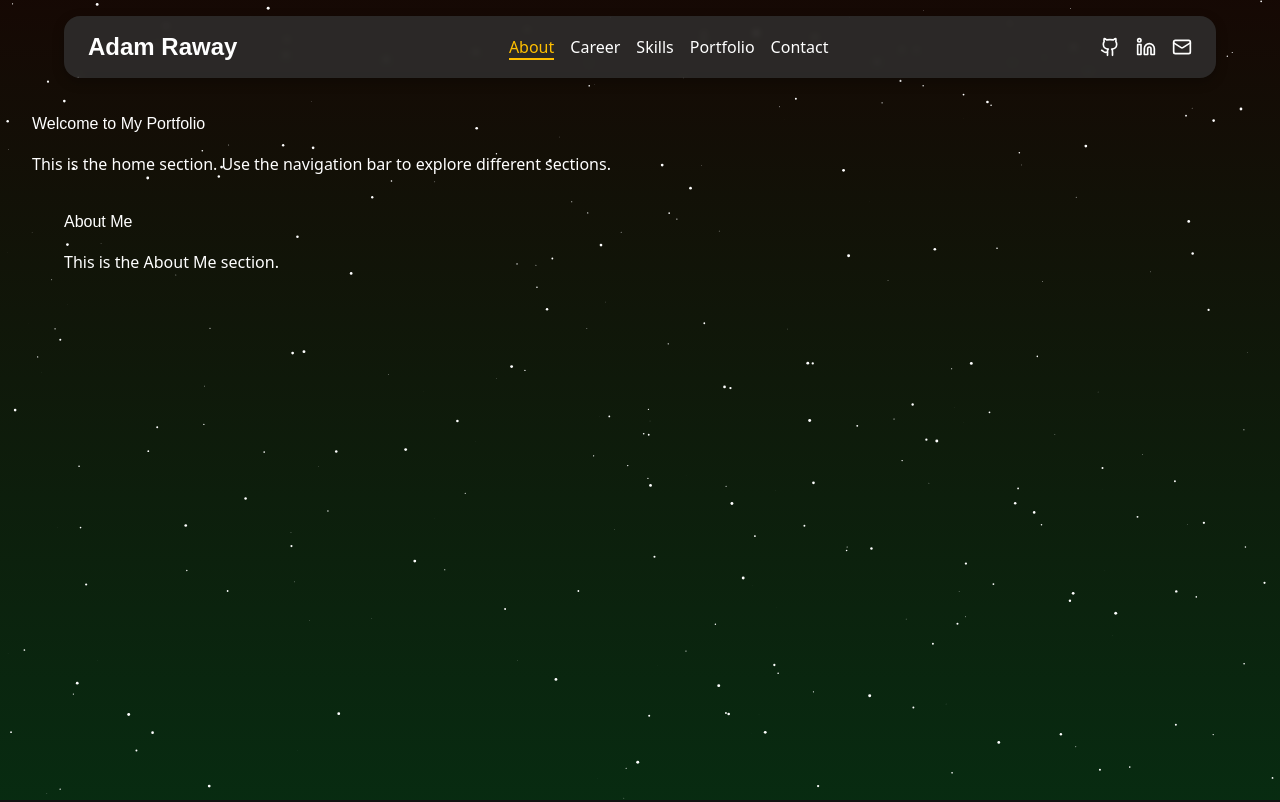
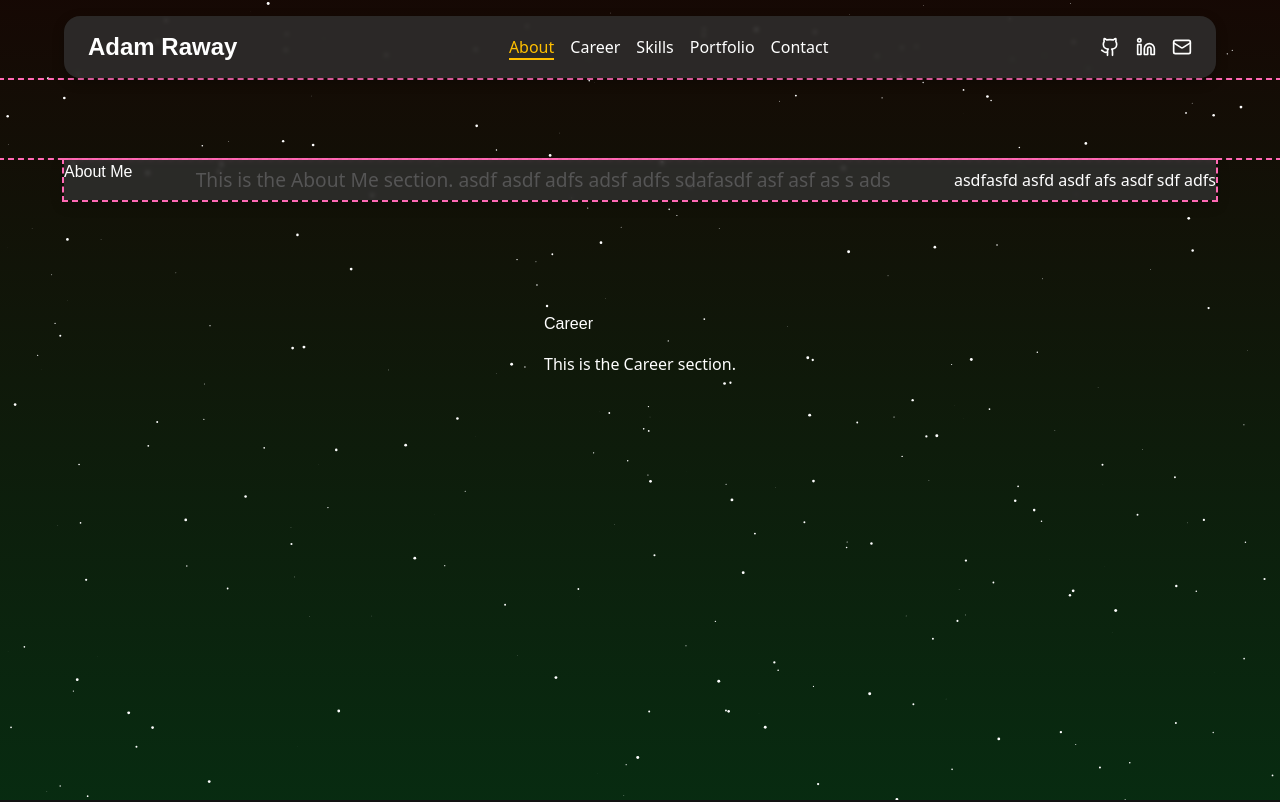
Before and after one commit to Adam-Raway/adam-raway-portfolio, a Next.js app: page / in a window 1280 px wide. Shown: the top 802 px of the page. Built offline with nearby package versions, Linux system fonts and the light colour scheme.

Commit message:
Got a basic version of about me working, but the stretch is not acting properly.

```diff
--- a/src/app/page.tsx
+++ b/src/app/page.tsx
@@ -1,5 +1,11 @@
 import React from "react";
 import Navbar from "components/Navbar/Navbar";
+
+import aboutStyles from 'styles/sectionStyles/about.module.css';
+import careerStyles from 'styles/sectionStyles/career.module.css';
+import skillsStyles from 'styles/sectionStyles/skills.module.css';
+import portfolioStyles from 'styles/sectionStyles/portfolio.module.css';
+import contactStyles from 'styles/sectionStyles/contact.module.css';
 
 // Toggle this line on/off as needed
 // import "./styles/debugging.css";
@@ -11,14 +17,44 @@ export default function Home() {
     <>
       <Navbar />
 
-      <main style={{ minHeight: '', padding: '2rem' }} role="main">
-        <h1>Welcome to My Portfolio</h1>
-        <p>This is the home section. Use the navigation bar to explore different sections.</p>
+      <main role="main">
 
-        <section id="about" style={{ minHeight: '100vh', padding: '2rem' }} role="region" aria-labelledby="about-heading">
+        <section id="about" role="region" aria-labelledby="about-heading" className={aboutStyles["about-section"]}>
           <h1>About Me</h1>
-          <p>This is the About Me section.</p>
+          <p>This is the About Me section.
+
+            asdf
+            asdf
+            adfs
+            adsf
+            adfs sdafasdf asf asf as s
+
+            ads
+          </p>
+          asdfasfd
+          asfd
+          asdf
+          afs
+          asdf
+          sdf
+          adfs
         </section>
+
+
+
+
+
+
+
+
+
+
+
+
+
+
+
+
 
         <section id="career" style={{ minHeight: '100vh', padding: '2rem' }} role="region" aria-labelledby="career-heading">
           <h1>Career</h1>
--- a/src/components/Navbar/Navbar.module.css
+++ b/src/components/Navbar/Navbar.module.css
@@ -4,6 +4,7 @@
   top: 1rem;                /* gap from top */
   left: 50%;
   transform: translateX(-50%);
+  z-index: 10;
 
   /* box model */
   display: flex;
@@ -44,6 +45,10 @@
   border-bottom: 2px solid transparent;
 }
 
+.navbar__internal-link:hover {
+  text-decoration: underline;
+}
+
 .navbar__internal-link--active {
   color: var(--accent-color);          /* highlight color */
   border-bottom: 2px solid var(--accent-color);
@@ -66,3 +71,17 @@
 .navbar__external-link:hover {
   opacity: 0.8;
 }
+
+@media all and (max-width: 45rem) {
+  .navbar {
+    flex-direction: column;
+    gap: 0.5rem;
+    padding: 0.5rem 1rem;
+  }
+  .navbar__internal-links {
+    gap: 0.5rem;
+  }
+  .navbar__external-links {
+    gap: 0.5rem;
+  }
+}
--- a/src/styles/globals.css
+++ b/src/styles/globals.css
@@ -8,7 +8,7 @@
     --text-color: #fff;
 
     --background-opacity: 0.75;
-    --background-blur: 3px;
+    --background-blur: 2px;
 
     --title-font: 'Apple SD Gothic Neo', sans-serif;
 
@@ -26,10 +26,17 @@ p {
 }
 
 main {
-    margin-top: 80px;  /* leave room for navbar */
+  margin-top: 5rem;  /* leave room for navbar */
+  display: flex;
+  flex-direction: column;
+  gap: 5rem;
+  align-items: center;
+
+  width: 100%;
+  outline: 2px dashed hotpink; /* debug only */
 }
 section {
-  scroll-margin-top: 80px;  /* leave room for navbar */
+  scroll-margin-top: 5rem;  /* leave room for navbar */
 }
 html {
   scroll-behavior: smooth;
--- /dev/null
+++ b/src/styles/sectionStyles/About.module.css
@@ -0,0 +1,41 @@
+.about-section {
+  /* positioning: normal document flow, not fixed/sticky */
+  position: static;
+
+  /* center horizontally, with a vertical gap from top if you want */
+  margin: 0 auto;  /* 1rem top & bottom, auto left/right to center */
+
+  /* box model */
+  display: flex;
+  justify-content: space-between;
+  align-items: center;
+  align-self: stretch;
+
+  /* fill most of the parent width, leaving side gaps */
+    width: 90%;               /* not full width, leaves breathing space */
+  outline: 2px dashed hotpink; /* debug only */
+
+
+  /* padding and border radius as before */
+
+  /* visuals */
+  background-color: rgba(var(--main-color), var(--background-opacity));
+  backdrop-filter: blur(var(--background-blur));
+  -webkit-backdrop-filter: blur(var(--background-blur));
+  box-shadow: 0 4px 12px rgba(5, 4, 4, 0.25);
+
+  /* typography / color */
+  color: white;
+
+}
+
+.about-section h2 {
+    font-size: 2.5rem;
+    margin-bottom: 20px;
+}
+
+.about-section p {
+    font-size: 1.2rem;
+    line-height: 1.6;
+    color: #555;
+}
```
Also changed, not shown: src/styles/sectionStyles/Career.module.css (added), src/styles/sectionStyles/Contact.module.css (added), src/styles/sectionStyles/Portfolio.module.css (added), src/styles/sectionStyles/Skills.module.css (added).
